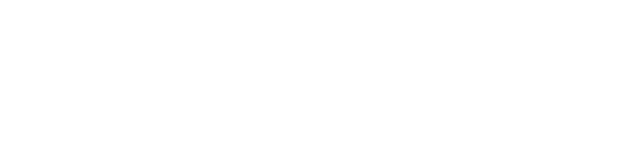
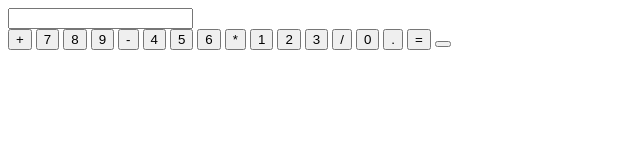
Before and after one commit to EvAbigel/Calculator, a plain HTML site: page index.html in a window 1280 px wide. Shown: the whole page, without its empty margins (0-640 px from the left). Drawn offline with Linux system fonts and the light colour scheme.

Commit message:
html code updated

```diff
--- a/index.html
+++ b/index.html
@@ -7,6 +7,28 @@
     <link rel="stylesheet" href="styles.css">
 </head>
 <body>
-
+    <div id="calculator">
+        <input id="display" readonly> <!-- hogy a felhasználó magától ne tudjon beleírni az input-ba, readonly-vá tettük -->
+        <div id="keys">
+            <button onclick="appendToDisplay('+')">+</button> <!--shift alt lefele nyíl--><!--appendToDisplay-t később definiáljuk-->
+            <button onclick="appendToDisplay('7')">7</button>
+            <button onclick="appendToDisplay('8')">8</button>
+            <button onclick="appendToDisplay('9')">9</button>
+            <button onclick="appendToDisplay('-')">-</button>
+            <button onclick="appendToDisplay('4')">4</button>
+            <button onclick="appendToDisplay('5')">5</button>
+            <button onclick="appendToDisplay('6')">6</button>
+            <button onclick="appendToDisplay('*')">*</button>
+            <button onclick="appendToDisplay('1')">1</button>
+            <button onclick="appendToDisplay('2')">2</button>
+            <button onclick="appendToDisplay('3')">3</button>
+            <button onclick="appendToDisplay('/')">/</button>
+            <button onclick="appendToDisplay('0')">0</button>
+            <button onclick="appendToDisplay('.')">.</button>
+            <button onclick="calculate()">=</button>
+            <button onclick="cleaDisplay()"></button>
+        </div>
+    </div>
+    <script src="index.js"></script>
 </body>
 </html>
```
